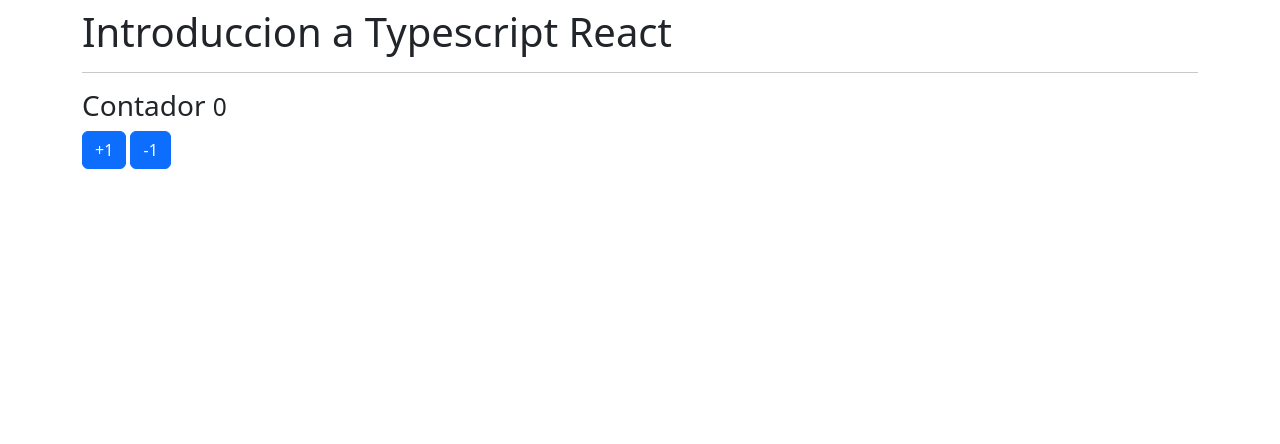
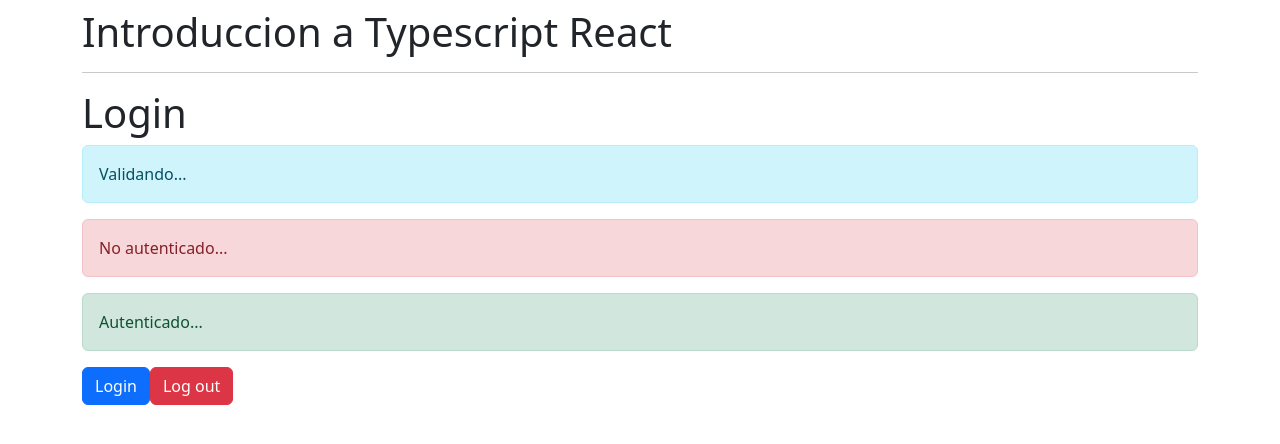
Before and after one commit to leedd87/react-typescript, a React (Create React App) app: page / in a window 1280 px wide. Shown: the top 444 px of the page. Built offline with nearby package versions, Linux system fonts and the light colour scheme.

Commit message:
login with useReducer

```diff
--- a/src/App.tsx
+++ b/src/App.tsx
@@ -1,7 +1,9 @@
 //import { ObjetosLiterales } from "./typescript/ObjetosLiterales";
 //import { TiposBasicos } from "./typescript/TiposBasicos";
 import Contador from "./components/Contador";
+import ContadorConHook from "./components/ContadorConHook";
 import { Funciones } from "./typescript/Funciones";
+import { Login } from "./components/Login";
 
 const App = () => {
 	return (
@@ -11,7 +13,9 @@ const App = () => {
 			{/* <TiposBasicos /> */}
 			{/* <ObjetosLiterales /> */}
 			{/* <Funciones /> */}
-			<Contador />
+			{/* <Contador /> */}
+			{/* <ContadorConHook /> */}
+			<Login />
 		</div>
 	);
 };
--- /dev/null
+++ b/src/components/ContadorConHook.tsx
@@ -0,0 +1,24 @@
+import React from "react";
+import { useState } from "react";
+import { useCounter } from "../hooks/useCounter";
+
+const ContadorConHook = () => {
+	const { valor, acumular } = useCounter(5);
+
+	return (
+		<>
+			<h3>
+				Contador con Hooks <small>{valor}</small>
+			</h3>
+			<button className="btn btn-primary" onClick={() => acumular(1)}>
+				+1
+			</button>
+			&nbsp;
+			<button className="btn btn-primary" onClick={() => acumular(-1)}>
+				-1
+			</button>
+		</>
+	);
+};
+
+export default ContadorConHook;
--- /dev/null
+++ b/src/components/Login.tsx
@@ -0,0 +1,18 @@
+import React from "react";
+
+export const Login = () => {
+	return (
+		<>
+			<h1>Login</h1>
+			<div className="alert alert-info">Validando...</div>
+
+			<div className="alert alert-danger">No autenticado...</div>
+
+			<div className="alert alert-success">Autenticado...</div>
+
+			<button className="btn btn-primary">Login</button>
+
+			<button className="btn btn-danger">Log out</button>
+		</>
+	);
+};
```
Also changed, not shown: src/hooks/useCounter.tsx (added, +14 -0 lines).
